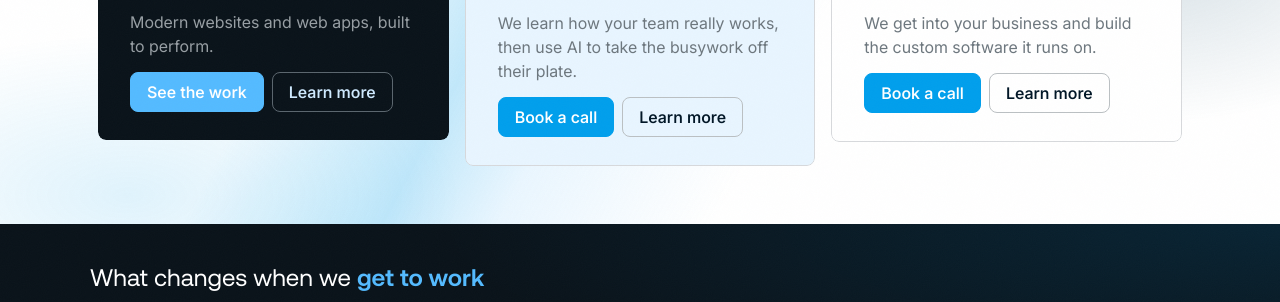
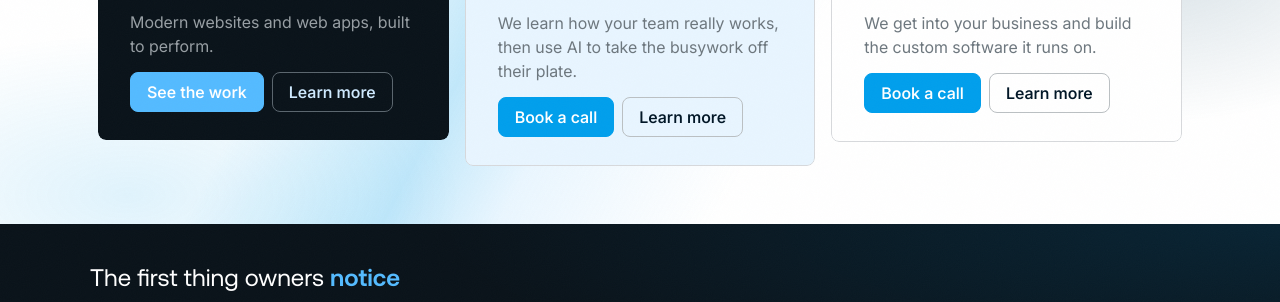
Before and after one commit to ocnwaokoro/mentaat, an Astro site in the folder astro-site/: page / in a window 1280 px wide. Shown: the part 498-800 px from the top of the page. Built offline with nearby package versions, Linux system fonts and the light colour scheme; Astro itself is replaced by a stand-in of ours.

Commit message:
Proof band headline: 'What changes when we get to work' -> 'The first thing owners notice'
Research-backed (benefit-led, owner-POV, opens a question the 4 stats answer instead of bragging).

```diff
--- a/astro-site/src/pages/index.astro
+++ b/astro-site/src/pages/index.astro
@@ -62,7 +62,7 @@ const featured = [caseStudies[0], caseStudies[9], caseStudies[4]]; // machine sh
             <section class="cong-band cong-band--dark theme--dark cong-home-more cong-proof-band">
               <div class="cong-band-inner">
                 <div class={colL}>
-                  <h2 class={head02white}>What changes when we <em>get to work</em></h2>
+                  <h2 class={head02white}>The first thing owners <em>notice</em></h2>
                   <div class="cong-stats">
                     {stats.map((s) => (
                       <div>
```
